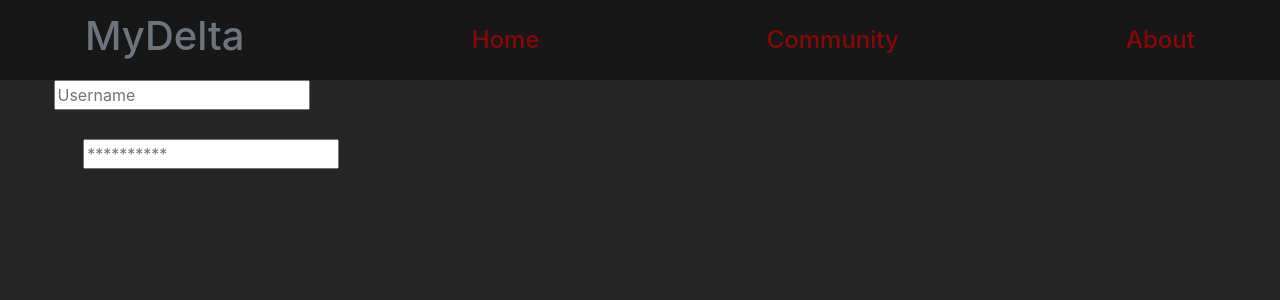
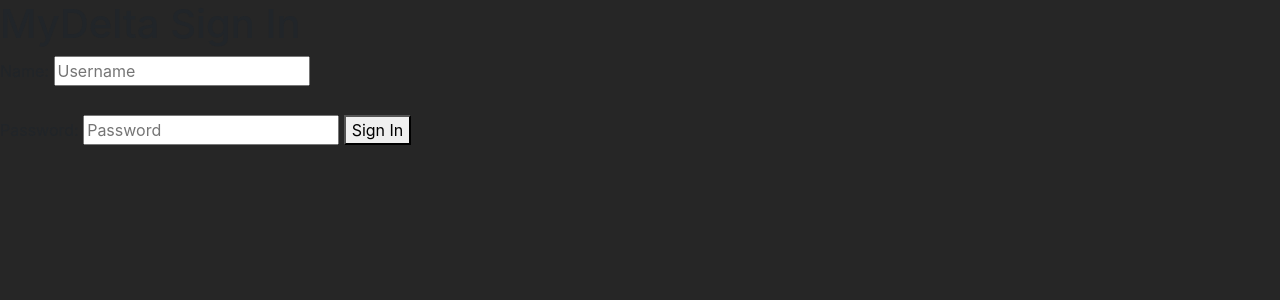
Before and after one commit to bahaaaldin214/hackathon23, a Flask app: template templates/signin.html in a window 1280 px wide. Shown: the top 300 px of the page. Run offline with Flask 3, Linux system fonts and the light colour scheme; the template is opened without the code that fills it, so the values that code supplies are empty.

Commit message:
added signin.html

```diff
--- a/templates/signin.html
+++ b/templates/signin.html
@@ -5,54 +5,21 @@
     <meta charset="UTF-8">
     <meta name="viewport" content="width=device-width, initial-scale=1.0">
     <title>MyDelta</title>
-    <!-- Bootstrap Import, include own scripts AFTER importing bootstrap-->
-    <link rel="stylesheet" href="https://cdn.jsdelivr.net/npm/bootstrap@4.5.3/dist/css/bootstrap.min.css"
-        integrity="sha384-TX8t27EcRE3e/ihU7zmQxVncDAy5uIKz4rEkgIXeMed4M0jlfIDPvg6uqKI2xXr2" crossorigin="anonymous">
-    <!-- Jquery, needed by Bootstrap JS-->
-    <script src="https://code.jquery.com/jquery-3.5.1.slim.min.js"
-        integrity="sha384-DfXdz2htPH0lsSSs5nCTpuj/zy4C+OGpamoFVy38MVBnE+IbbVYUew+OrCXaRkfj"
-        crossorigin="anonymous"></script>
-    <script src="https://cdn.jsdelivr.net/npm/popper.js@1.16.1/dist/umd/popper.min.js"
-        integrity="sha384-9/reFTGAW83EW2RDu2S0VKaIzap3H66lZH81PoYlFhbGU+6BZp6G7niu735Sk7lN"
-        crossorigin="anonymous"></script>
-    <script src="https://cdn.jsdelivr.net/npm/bootstrap@4.5.3/dist/js/bootstrap.min.js"
-        integrity="sha384-w1Q4orYjBQndcko6MimVbzY0tgp4pWB4lZ7lr30WKz0vr/aWKhXdBNmNb5D92v7s"
-        crossorigin="anonymous"></script>
-    <!-- Bootstrap JS-->
-    <script src="https://cdn.jsdelivr.net/npm/bootstrap@4.5.3/dist/js/bootstrap.bundle.min.js"
-        integrity="sha384-ho+j7jyWK8fNQe+A12Hb8AhRq26LrZ/JpcUGGOn+Y7RsweNrtN/tE3MoK7ZeZDyx"
-        crossorigin="anonymous"></script>
-    <!-- Our stylesheets and scripts-->
+    <link rel="stylesheet" href="https://cdn.jsdelivr.net/npm/bootstrap@4.5.3/dist/css/bootstrap.min.css">
     <link rel="stylesheet" href="/static/main.css">
-    <script src="/static/main.js" type="module" charset="utf-8"></script>
+    <script type="module" src="/static/main.js"></script>
 </head>
 
 <body>
-
-    <nav id="webNav" class="site-header py-1 pull-left">
-        <div id="webNavDiv"
-            class="container d-flex flex-column flex-md-row justify-content-between align-items-center text-secondary">
-            <h1 id="heading" class="py-2">MyDelta</h1>
-            <a class="link py-2 d-none d-md-inline-block" href="#">Home</a>
-            <a class="link py-2 d-none d-md-inline-block" href="#">Community</a>
-            <a class="link py-2 d-none d-md-inline-block" href="#">About</a>
-        </div>
-    </nav>
-
-
-
-</body>
-
-<label for="Name">Name:</label>
-<input type="text" id="Name" name="Name" placeholder="Username">
-<br>
-<br>
-<label for="Password">Password:</label>
-<input type="password" id="Password" name="Password" placeholder="**********">
-
-<body>
-
-
+    <h1>MyDelta Sign In</h1>
+    <form id = "signin">
+        <label for="Name">Name:</label>
+        <input type="text" id="Name" name="Name" placeholder="Username" required minlength="3" maxlength="20">
+        <br><br>
+        <label for="Password">Password:</label>
+        <input type="password" id="Password" name="Password" placeholder="Password" required minlength="3" maxlength="20">
+        <button id = "signinbutton">Sign In</button>
+    </form>
 </body>
 
 </html>
```
